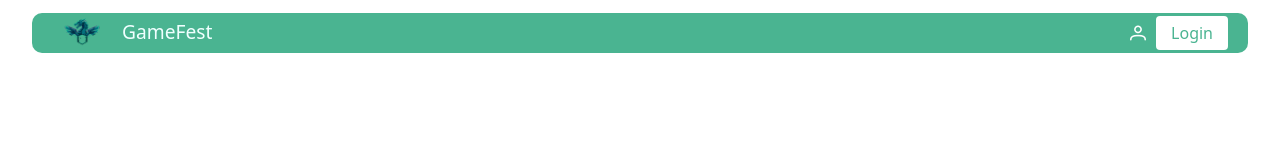
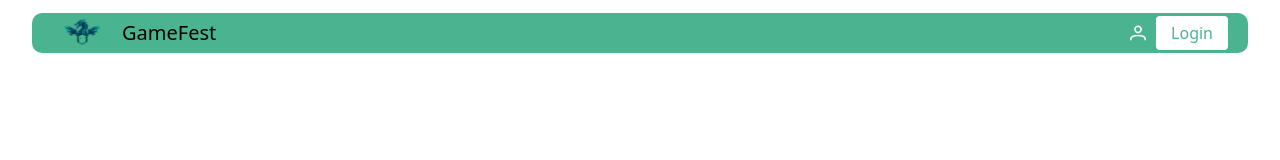
Before and after one commit to Lovahi/reto2-frontend, a Vue app: page / in a window 1280 px wide. Shown: the top 160 px of the page. Built offline with nearby package versions, Linux system fonts and the light colour scheme.

Commit message:
feat: refactor NavbarComponent for improved layout and styling

```diff
--- a/src/components/NavbarComponent.vue
+++ b/src/components/NavbarComponent.vue
@@ -1,68 +1,21 @@
 <template>
-  <div id="navbar">
-      <div class="logo-wrapper">
-        <img src="../assets/Gemini_Generated_Image_segyufsegyufsegy-Photoroom.png" alt="Logo" class="logo-gaming">
-        <p>GameFest</p>
+  <nav id="navbar" class="flex justify-between items-center bg-[#4ab491] h-10 px-5 rounded-[10px] w-[95%] mt-[1%] ml-[2.5%]">
+
+      <div class="flex items-center gap-[10px] h-full">
+        <img
+          src="../assets/Gemini_Generated_Image_segyufsegyufsegy-Photoroom.png"
+          alt="Logo"
+          class="h-[60px] w-auto mix-blend-multiply contrast-[1.1]"
+        >
+        <p class="text-azure text-xl">GameFest</p>
       </div>
 
-      <div class="login">
+      <div class="flex flex-row items-center gap-[10px] text-white">
           <i class="pi pi-user"></i>
-          <button class="btn-login">Login</button>
+          <button class="bg-white text-[#4ab491] px-[15px] py-[5px] rounded hover:bg-gray-100 transition-colors">
+            Login
+          </button>
       </div>
-  </div>
+
+  </nav>
 </template>
-
-<script setup>
-
-</script>
-
-<style scoped>
-  #navbar {
-    display: flex;
-    justify-content: space-between;
-    align-items: center;
-    background-color: rgb(74, 180, 145);
-    height: 40px;
-    padding: 0 20px;
-    border-radius: 10px;
-    width: 95%;
-    margin-top: 1%;
-    margin-left: 2.5%;
-
-  }
-
-  .logo-wrapper {
-    display: flex;
-    align-items: center;
-    gap: 10px;
-    height: 100%;
-  }
-
-  .logo-gaming {
-    height: 60px;
-    width: auto;
-    mix-blend-mode: multiply;
-    filter: contrast(1.1);
-  }
-
-  .logo-wrapper p{
-    color: azure;
-    font-size: larger;
-  }
-
-  .login {
-    display: flex;
-    flex-direction: row;
-    align-items: center;
-    gap: 10px;
-    color: white;
-  }
-
-  .btn-login {
-    background: white;
-    color: rgb(74, 180, 145);
-    padding: 5px 15px;
-    border-radius: 4px;
-    cursor: pointer;
-  }
-</style>
```
